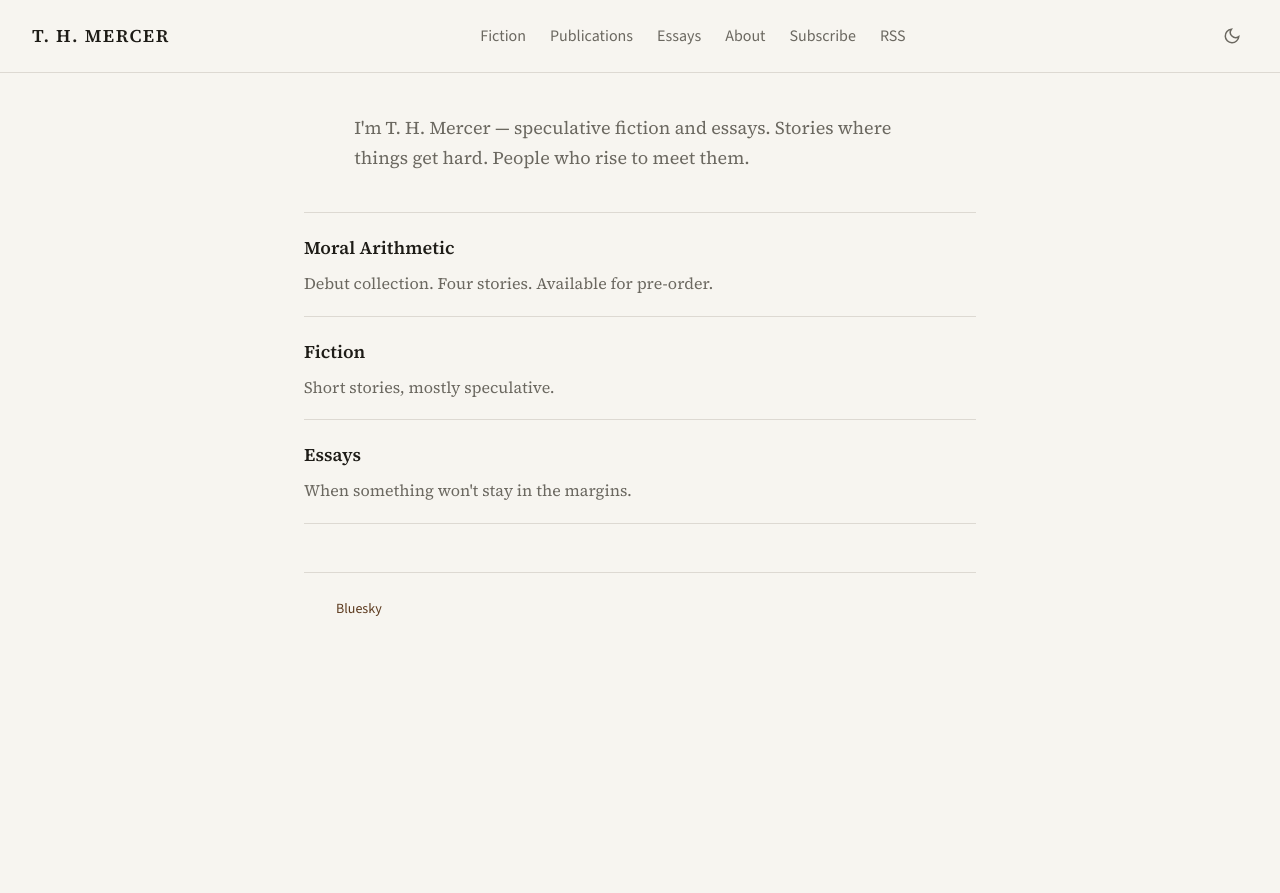
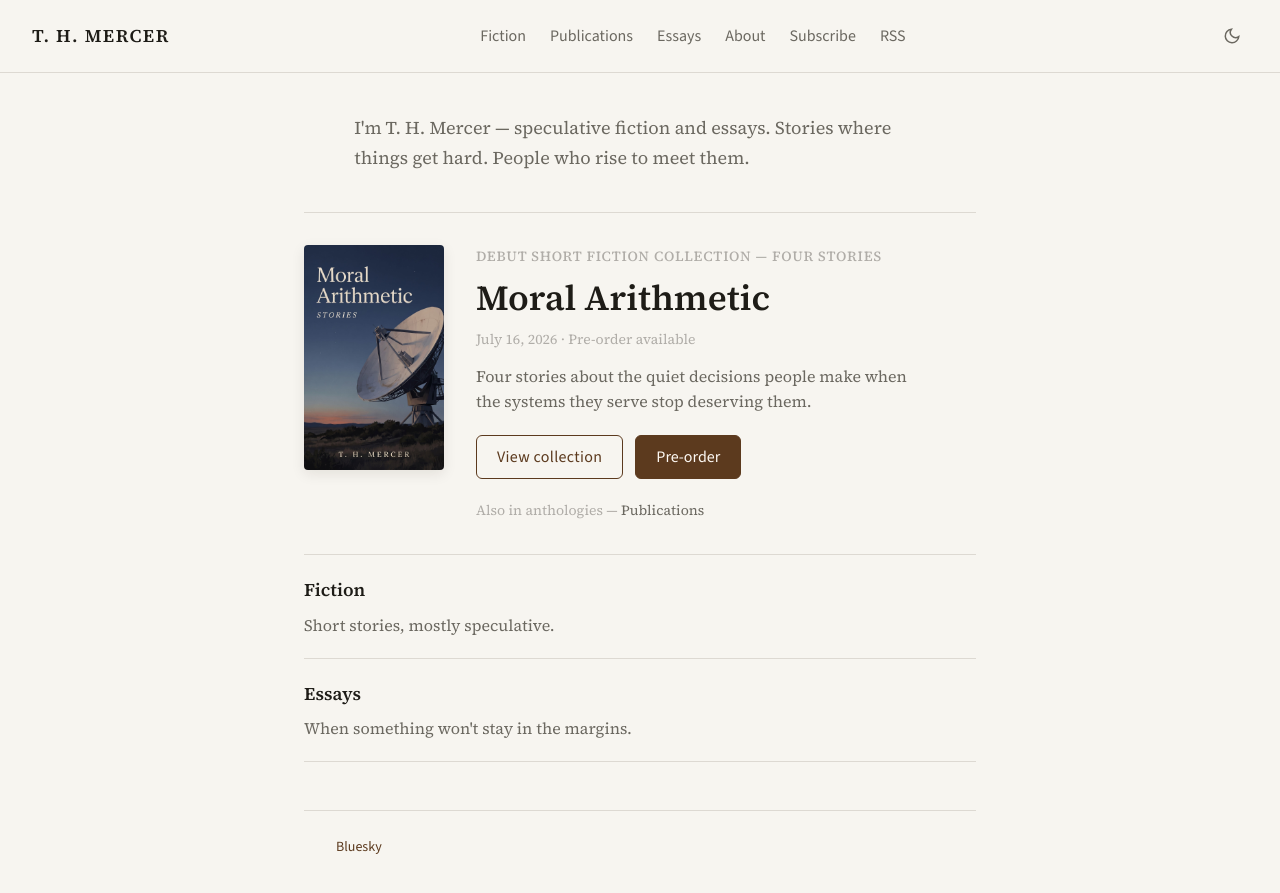
Before and after one commit to thmercer/thmercer.github.io, a Jekyll site: the page built from index.md, in a window 1280 px wide. Shown: the top 893 px of the page. Built offline with Jekyll 4.4.1, drawn with Linux system fonts in a browser that asks for light colours.

Commit message:
Enhance homepage and publications layout: add featured collection section for 'Moral Arithmetic' with cover image, subtitle, and pre-order link. Update publications page to conditionally display cover images and titles with links. Improve CSS for better styling and responsiveness of collection and publication entries.

```diff
--- a/_data/publications.yml
+++ b/_data/publications.yml
@@ -1,9 +1,11 @@
 - title: "Moral Arithmetic"
   subtitle: "Debut short fiction collection — four stories"
+  hook: "Four stories about the quiet decisions people make when the systems they serve stop deserving them."
   date: 2026-07-16
   date_label: "July 16, 2026 · Pre-order available"
   cover: /assets/images/moral-arithmetic-stories-cover.jpg
   cover_alt: "Moral Arithmetic: Stories — T. H. Mercer"
+  landing: /moral-arithmetic/
   url: "https://www.amazon.com/dp/B0GX36GXQG"
   cta_label: "Pre-order"
 - title: "Fluffy, Horror of the Deep"
--- a/assets/css/main.css
+++ b/assets/css/main.css
@@ -296,6 +296,119 @@ button {
 
 .post-list .post-excerpt p:last-child {
   margin-bottom: 0;
+}
+
+/* Homepage — featured collection */
+.home-collection-feature {
+  display: grid;
+  grid-template-columns: auto 1fr;
+  gap: var(--space-6) var(--space-8);
+  align-items: start;
+  padding: var(--space-8) 0;
+  border-top: 1px solid var(--color-divider);
+  border-bottom: 1px solid var(--color-divider);
+  margin-bottom: 0;
+}
+
+.home-collection-feature + .post-list li:first-child {
+  border-top: none;
+}
+
+.home-collection-cover-link {
+  display: block;
+  line-height: 0;
+}
+
+.home-collection-cover-link:focus-visible {
+  outline: 2px solid var(--color-primary);
+  outline-offset: 2px;
+  border-radius: var(--radius-sm);
+}
+
+.home-collection-cover {
+  width: clamp(100px, 28vw, 140px);
+  height: auto;
+  box-shadow: var(--shadow-md);
+  border-radius: var(--radius-sm);
+}
+
+.home-collection-eyebrow {
+  margin: 0 0 var(--space-2);
+  font-size: var(--text-xs);
+  font-weight: 500;
+  letter-spacing: 0.06em;
+  text-transform: uppercase;
+  color: var(--color-text-faint);
+}
+
+.home-collection-title {
+  font-family: var(--font-display);
+  font-size: var(--text-xl);
+  font-weight: 600;
+  margin: 0 0 var(--space-2);
+  line-height: 1.25;
+}
+
+.home-collection-title a {
+  color: inherit;
+  text-decoration: none;
+}
+
+.home-collection-title a:hover {
+  color: var(--color-primary);
+}
+
+.home-collection-meta {
+  margin: 0 0 var(--space-3);
+  font-size: var(--text-xs);
+  color: var(--color-text-faint);
+  font-variant-numeric: tabular-nums;
+}
+
+.home-collection-hook {
+  margin: 0 0 var(--space-5);
+  font-size: var(--text-sm);
+  color: var(--color-text-muted);
+  line-height: 1.6;
+  max-width: 52ch;
+}
+
+.home-collection-actions {
+  display: flex;
+  flex-wrap: wrap;
+  gap: var(--space-3);
+  align-items: center;
+}
+
+.home-collection-more {
+  margin: var(--space-5) 0 0;
+  font-size: var(--text-xs);
+  color: var(--color-text-faint);
+}
+
+.home-collection-more a {
+  color: var(--color-text-muted);
+  text-decoration: none;
+}
+
+.home-collection-more a:hover {
+  color: var(--color-primary);
+}
+
+@media (max-width: 520px) {
+  .home-collection-feature {
+    grid-template-columns: 1fr;
+    justify-items: center;
+    text-align: center;
+  }
+
+  .home-collection-hook {
+    max-width: none;
+  }
+
+  .home-collection-actions {
+    justify-content: center;
+  }
 }
 
 /* Articles (stories, essays) */
@@ -622,12 +735,32 @@ article details[open]::after {
   border-radius: var(--radius-sm);
 }
 
+.pub-entry-cover-link {
+  display: block;
+  line-height: 0;
+}
+
+.pub-entry-cover-link:focus-visible {
+  outline: 2px solid var(--color-primary);
+  outline-offset: 2px;
+  border-radius: var(--radius-sm);
+}
+
 .pub-story-title {
   font-family: var(--font-display);
   font-size: var(--text-base);
   font-weight: 600;
   margin: 0 0 var(--space-1);
   line-height: 1.3;
+}
+
+.pub-story-title a {
+  color: inherit;
+  text-decoration: none;
+}
+
+.pub-story-title a:hover {
+  color: var(--color-primary);
 }
 
 .pub-anthology-name {
--- a/index.md
+++ b/index.md
@@ -4,8 +4,43 @@ layout: default
 
 <p class="site-intro">I'm T. H. Mercer — speculative fiction and essays. Stories where things get hard. People who rise to meet them.</p>
 
+{% assign ma = site.data.publications | where: "title", "Moral Arithmetic" | first %}
+{% if ma %}
+<section class="home-collection-feature" aria-labelledby="home-ma-title">
+  <a href="{{ ma.landing | relative_url }}" class="home-collection-cover-link">
+    <img
+      class="home-collection-cover"
+      src="{{ ma.cover | relative_url }}"
+      alt="{{ ma.cover_alt }}"
+      width="140"
+      height="210"
+      loading="eager"
+      decoding="async"
+    >
+  </a>
+  <div class="home-collection-body">
+    <p class="home-collection-eyebrow">{{ ma.subtitle }}</p>
+    <h2 id="home-ma-title" class="home-collection-title">
+      <a href="{{ ma.landing | relative_url }}">{{ ma.title }}</a>
+    </h2>
+    {% if ma.date_label %}
+    <p class="home-collection-meta">{{ ma.date_label }}</p>
+    {% endif %}
+    {% if ma.hook %}
+    <p class="home-collection-hook">{{ ma.hook }}</p>
+    {% endif %}
+    <div class="home-collection-actions">
+      <a href="{{ ma.landing | relative_url }}" class="cta-link">View collection</a>
+      {% if ma.url %}
+      <a href="{{ ma.url }}" class="btn-primary" target="_blank" rel="noopener">{{ ma.cta_label | default: "Pre-order" }}</a>
+      {% endif %}
+    </div>
+    <p class="home-collection-more">Also in anthologies — <a href="{{ '/publications/' | relative_url }}">Publications</a></p>
+  </div>
+</section>
+{% endif %}
+
 <ul class="post-list">
-  <li><a href="{{ '/moral-arithmetic/' | relative_url }}">Moral Arithmetic</a><div class="post-excerpt">Debut collection. Four stories. Available for pre-order.</div></li>
   <li><a href="{{ '/fiction/' | relative_url }}">Fiction</a><div class="post-excerpt">Short stories, mostly speculative.</div></li>
   <li><a href="{{ '/essays/' | relative_url }}">Essays</a><div class="post-excerpt">When something won't stay in the margins.</div></li>
 </ul>
```
Also changed, not shown: publications.md (+10 -0 lines).
